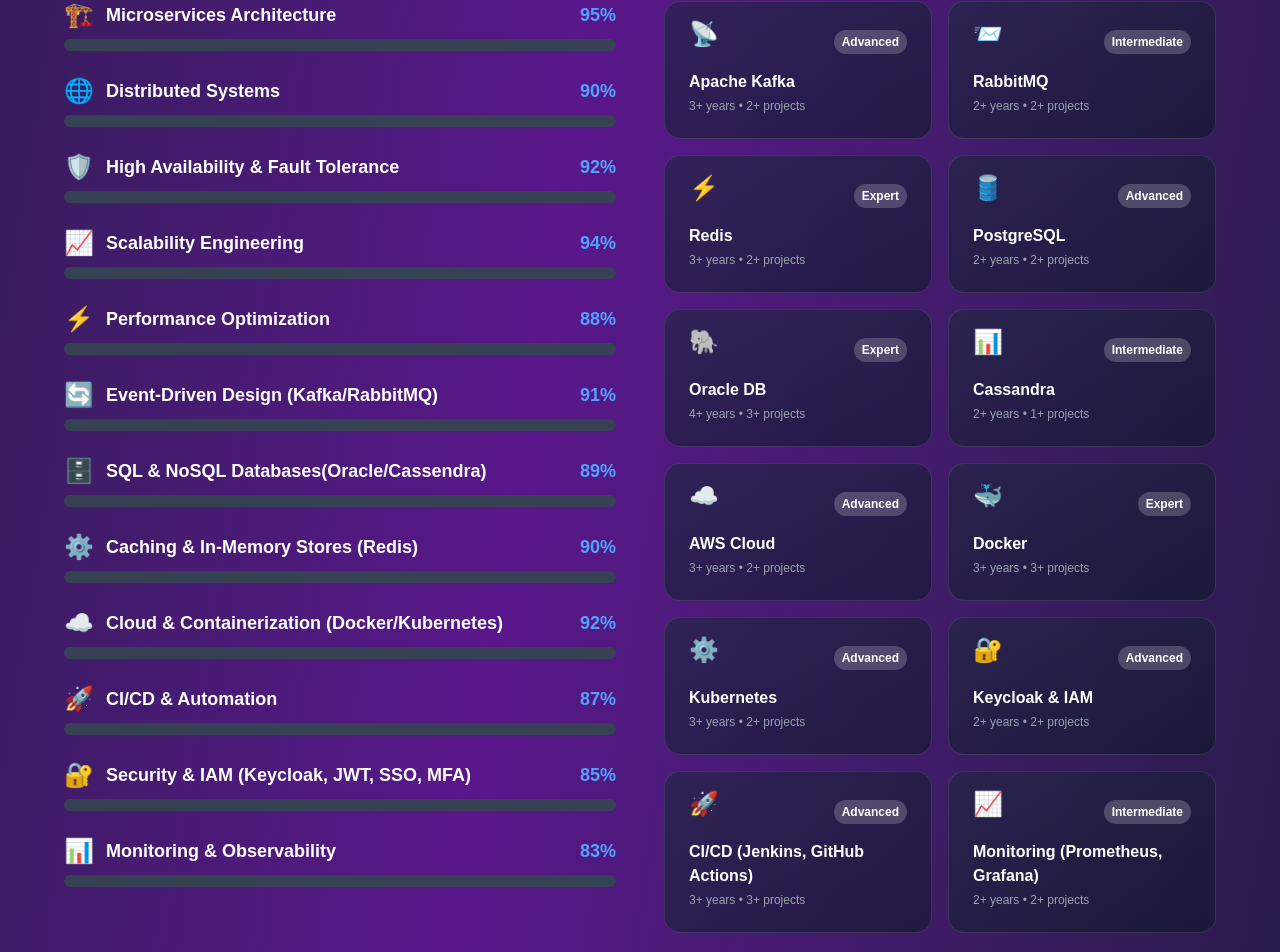
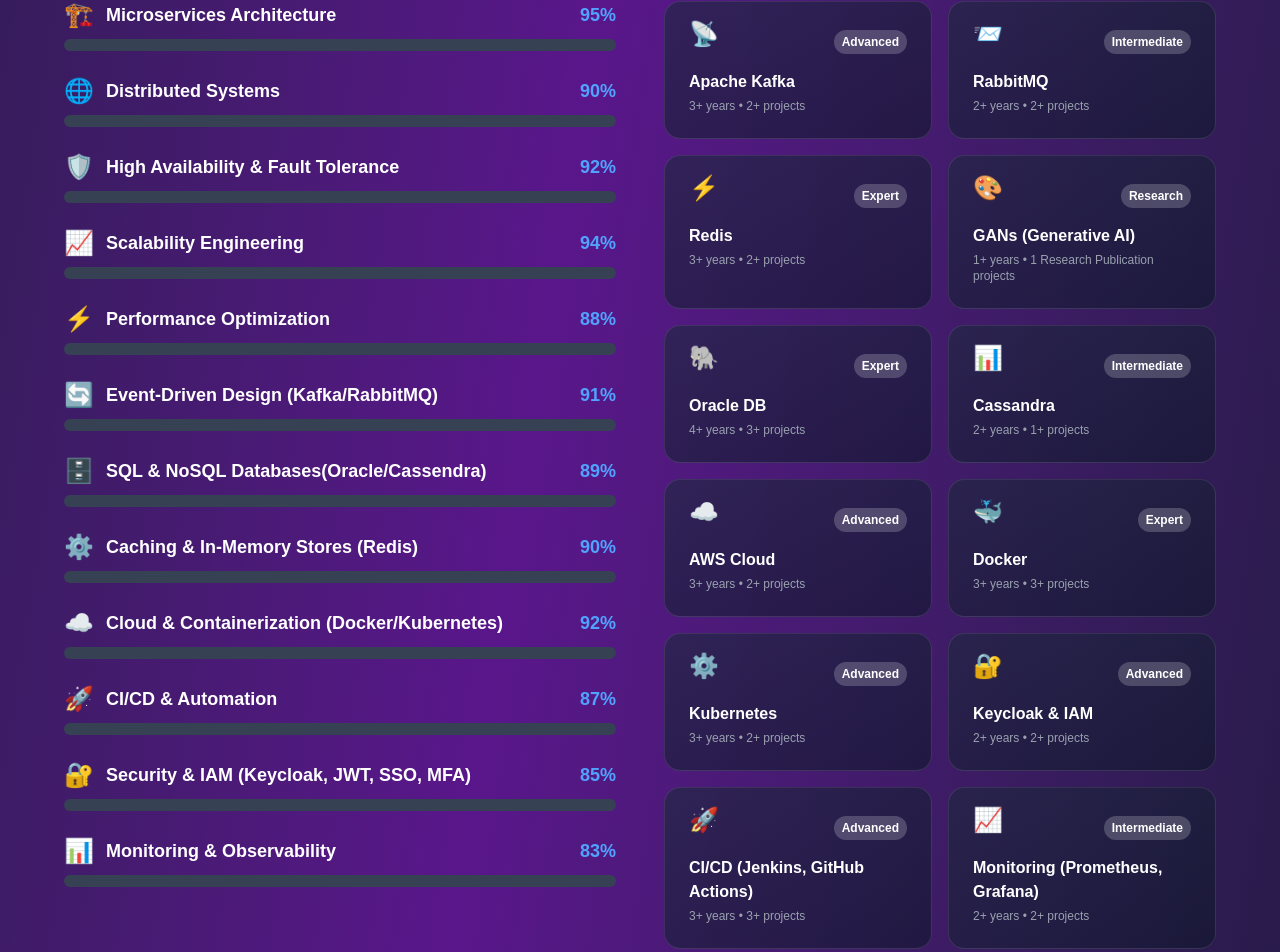
Before and after one commit to Saurabh1606/my-portfolio, a Next.js app: page / in a window 1280 px wide. Shown: the part 4396-5348 px from the top of the page. Built offline with nearby package versions, Linux system fonts and the light colour scheme.

Commit message:
update tech stack

```diff
--- a/app/page.tsx
+++ b/app/page.tsx
@@ -91,7 +91,7 @@ const SYSTEM_DESIGN_SKILLS = [
 
 ];
 
-// ENHANCED TECH STACK - FAANG FOCUSED
+
 const TECH_STACK = [
   {
     name: "Java",
@@ -134,12 +134,12 @@ const TECH_STACK = [
     expertise: "Expert"
   },
   {
-    name: "PostgreSQL",
-    color: "from-sky-500 to-indigo-600",
-    icon: "🛢️",
-    years: "2+",
-    projects: "2+",
-    expertise: "Advanced"
+    name: "GANs (Generative AI)",
+    color: "from-pink-500 to-purple-600",
+    icon: "🎨",
+    years: "1+",
+    projects: "1 Research Publication",
+    expertise: "Research"
   },
   {
     name: "Oracle DB",
```
